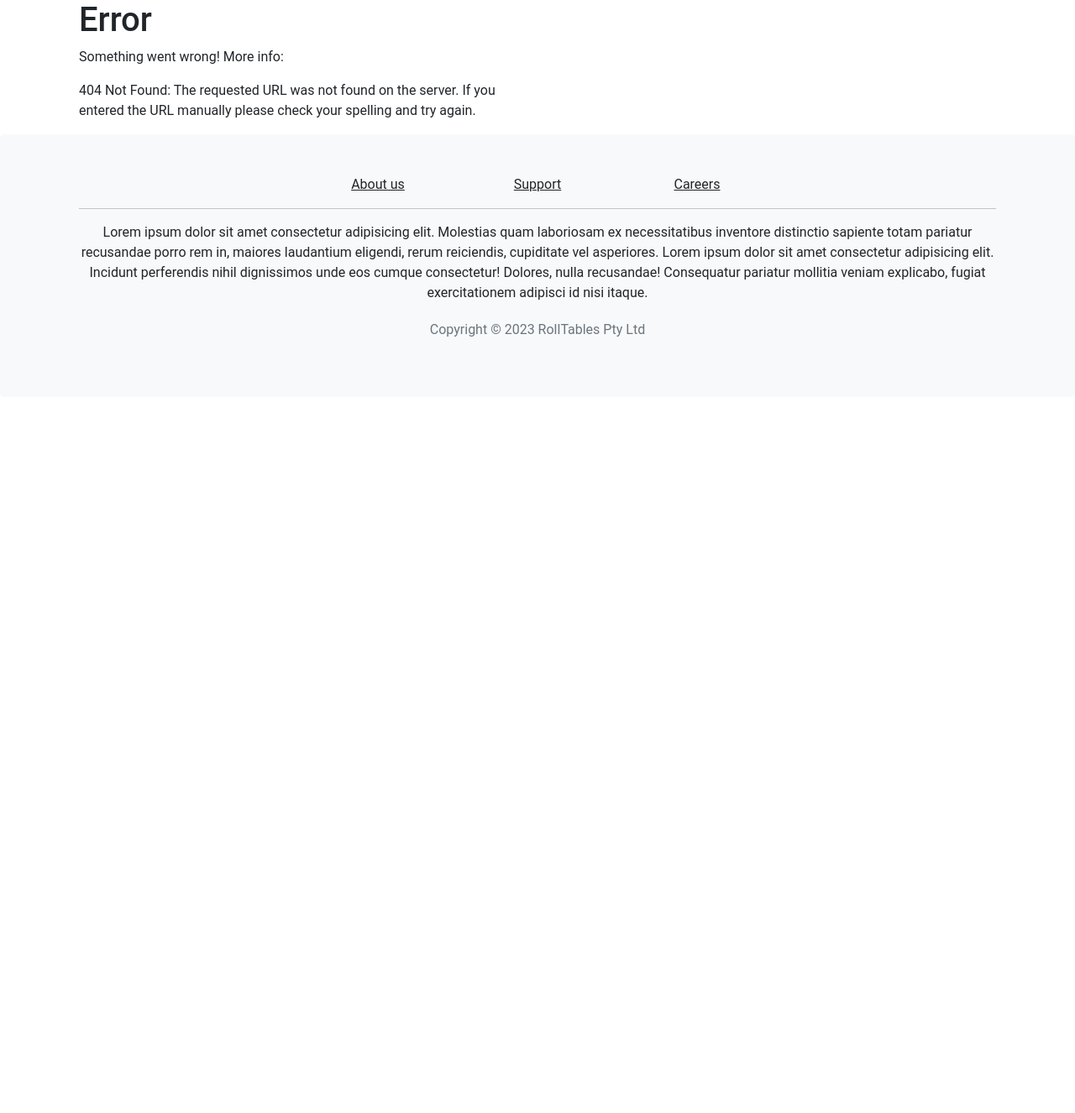
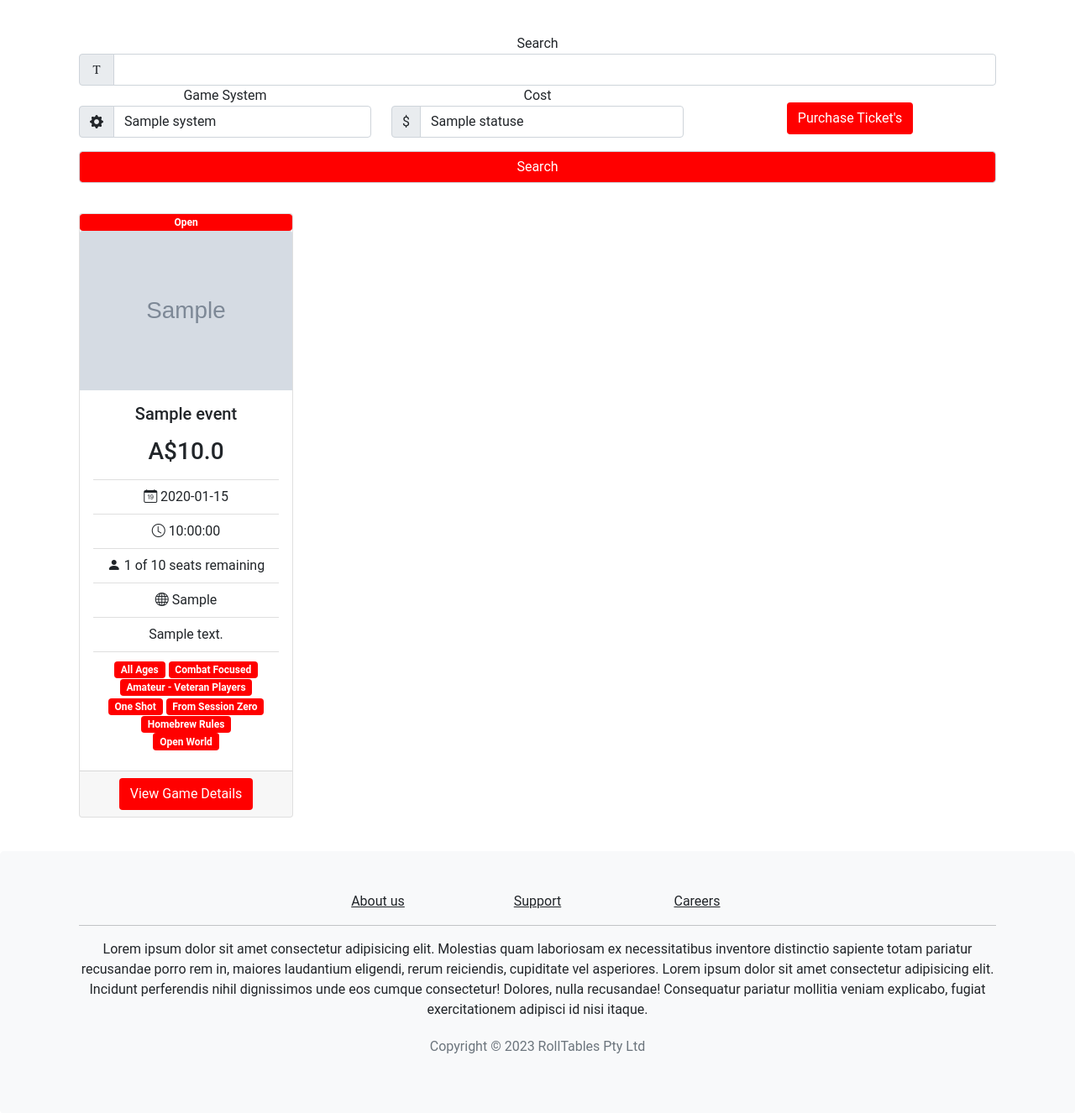
Before and after one commit to Striker146/G18-IAB207-Project, a Flask app: page /events/list in a window 1280 px wide. Shown: the part 76-1402 px from the top of the page at 84% size. Before the commit the page ends 477 px from the top, so only its background shows below. Run offline with Flask 3, Linux system fonts and the light colour scheme; tables that the repository leaves empty hold one stand-in row (values such as "Sample post"); grey boxes marked "Sample" are stand-in pictures; some libraries are stand-ins or nearby versions.

Commit message:
List Events

```diff
--- a/projectfile/website/events.py
+++ b/projectfile/website/events.py
@@ -3,7 +3,7 @@ from werkzeug.security import generate_password_hash,check_password_hash
 from .models import User, Event, GameSystem, EventImage, Comment, AgeGroup, CampaignFocus, PlayerSkillLevel, EventStatus, EventTag, Booking
 from flask_login import login_user, login_required,logout_user, current_user
 from . import db
-from .forms import EventCreationForm, CommentForm, BookingForm
+from .forms import EventCreationForm, CommentForm, BookingForm, SearchForm
 from datetime import datetime
 from werkzeug.utils import secure_filename
 import os
@@ -175,3 +175,11 @@ def get_events_by_username(username):
 
     events_by_user = Event.query.filter_by(owner_id=user.id).all()
     return events_by_user
+
+@bp.route('/events/list')
+def list():
+    search_form = SearchForm()
+    search_form.set_select_fields()
+    events = db.session.scalars(db.select(Event)).all()
+    print(len(events))
+    return render_template('events/list.html', events=events,search_form=search_form)
--- a/projectfile/website/forms.py
+++ b/projectfile/website/forms.py
@@ -60,3 +60,24 @@ class CommentForm(FlaskForm):
 class BookingForm(FlaskForm):
     amount = IntegerField("Amount of Tickets", validators=[InputRequired(), NumberRange(min=1)], default=1)
     submit = SubmitField("Confirm Purchase")
+
+class SearchForm(FlaskForm):
+    search = StringField("Search")
+    status = SelectField("Event Status")
+    game_system = SelectField("GameSystem")
+    age_group = SelectField("Age Group")
+    campaign_focus = SelectField("Campaign Focus")
+    player_skill_level = SelectField("Lower Player Skill Level")
+    one_shot = BooleanField("Is oneshot")
+    session_zero = BooleanField("Starting from Session Zero")
+    homebrew = BooleanField("Homebrew Rules")
+    open_world = BooleanField("Open World")
+    submit = SubmitField("Search")
+
+    def set_select_fields(self):
+        from .models import EventStatus, GameSystem, AgeGroup, CampaignFocus, PlayerSkillLevel
+        system_lists = [[self.status, EventStatus], [self.game_system,GameSystem], [self.age_group,AgeGroup], [self.player_skill_level,PlayerSkillLevel]]
+        for system_set in system_lists:
+            type_list = system_set[1].query.all()
+            result = [(element_type.id, element_type.name) for element_type in type_list]
+            system_set[0].choices = result
--- a/projectfile/website/static/styles/style.css
+++ b/projectfile/website/static/styles/style.css
@@ -13,6 +13,10 @@ h1, h2, h3, h4, h5, h6 {
 
 .bottom_padding{
   padding-bottom: 20px;
+}
+
+.top_padding{
+  padding-top: 20px;
 }
 
 
--- a/projectfile/website/templates/base.html
+++ b/projectfile/website/templates/base.html
@@ -97,7 +97,8 @@
 
 
 
-
+  {% block header %}
+  {% endblock %}
 
   {% block content %}
   {% endblock %}
--- /dev/null
+++ b/projectfile/website/templates/events/list.html
@@ -0,0 +1,148 @@
+{% extends 'base.html' %}
+{% set active_page = 'events/list' %}
+{% from 'bootstrap5/form.html' import render_form %}
+
+{% block content %}
+<div class="padding"></div>
+<div class="container">
+    <form action="" method="post" enctype="multipart/form-data">
+        {{ search_form.hidden_tag() }}
+        <div class="row text-center text-center d-flex justify-content-center bottom_padding">
+            <div class="col-12">
+                Search<div class="input-group">
+                    <span class="input-group-text" id="basic-addon3"><i class="bi bi-fonts"></i></span>
+                    {{ search_form.search(class_ = 'form-control') }}
+                </div>
+            </div>
+            <div class="col-12 col-md-6 col-lg-4">
+                Game System<div class="input-group mb-3">
+                    <span class="input-group-text"><i class="bi bi-gear-fill"></i></span>
+                    {{ search_form.game_system(class_ = 'form-control') }}
+                </div>
+            </div>
+            <div class="col-12 col-md-6 col-lg-4">
+                Cost<div class="input-group">
+                    <span class="input-group-text" id="basic-addon3">$</span>
+                    {{ search_form.status(class_ = 'form-control') }}
+                </div>
+            </div>
+            <div class="col-12 col-md-6 col-lg-4">
+                <div class="top_padding">
+                    <button type="button" class="btn button-theme" data-bs-toggle="modal"
+                        data-bs-target="#exampleModal">
+                        Purchase Ticket's
+                    </button>
+                </div>
+            </div>
+
+            <div class="col-12">
+                <div class="input-group">
+                    {{ search_form.submit(class_ = 'form-control') }}
+                </div>
+            </div>
+        </div>
+        <div class="modal fade" id="exampleModal" tabindex="-1" aria-labelledby="exampleModalLabel" aria-hidden="true">
+            <div class="modal-dialog">
+                <div class="modal-content">
+                    <div class="modal-header">
+
+                    </div>
+                    <div class="modal-body">
+                        <div class="row text-center text-center d-flex justify-content-center bottom_padding">
+                            <div class="col-12">
+                                Search<div class="input-group">
+                                    <span class="input-group-text" id="basic-addon3"><i class="bi bi-fonts"></i></span>
+                                    {{ search_form.search(class_ = 'form-control') }}
+                                </div>
+                            </div>
+                            <div class="col-12 col-md-6 col-lg-4">
+                                Game System<div class="input-group mb-3">
+                                    <span class="input-group-text"><i class="bi bi-gear-fill"></i></span>
+                                    {{ search_form.game_system(class_ = 'form-control') }}
+                                </div>
+                            </div>
+                            <div class="col-12 col-md-6 col-lg-4">
+                                Status<div class="input-group">
+                                    <span class="input-group-text" id="basic-addon3">$</span>
+                                    {{ search_form.status(class_ = 'form-control') }}
+                                </div>
+                            </div>
+                            <div class="col-12 col-md-6 col-lg-4">
+                                <div class="top_padding">
+                                    <button type="button" class="btn button-theme" data-bs-toggle="modal"
+                                        data-bs-target="#exampleModal">
+                                        Purchase Ticket's
+                                    </button>
+                                </div>
+                            </div>
+
+                            <div class="col-12">
+                                <div class="input-group">
+                                    {{ search_form.submit(class_ = 'form-control') }}
+                                </div>
+                            </div>
+                        </div>
+                    </div>
+
+                    <div class="modal-footer">
+
+                    </div>
+                </div>
+            </div>
+        </div>
+    </form>
+</div>
+
+
+
+<div class="container text-center">
+    <div class="row row-cols-1 row-cols-xs-1 row-cols-sm-2 row-cols-md-3 row-cols-lg-4">
+        {%for event in events%}
+        <div class="col">
+            <div class="card h-100">
+
+                <span class="badge badge-theme">Open</span>
+                <img src={{ url_for('static', filename=event.images[0].filepath) }} class="card-img-top">
+                <div class="card-body">
+                    <h5 class="card-title">{{event.title}}</h5>
+                    <ul class="list-group list-group-flush">
+                        <li class="list-group-item">
+                            <h3>A${{event.cost|float|round(2)}}</h3>
+                        </li>
+                        <li class="list-group-item">
+                            <i class="bi bi-calendar-date"></i> {{event.date}}
+                        </li>
+                        <li class="list-group-item">
+                            <i class="bi bi-clock"></i> {{event.start_time}}
+                        </li>
+                        <li class="list-group-item"><i class="bi bi-person-fill"></i> {{event.remaining_tickets}} of
+                            {{event.total_tickets}} seats remaining </li>
+                        <li class="list-group-item"><i class="bi-globe"> </i>{{event.location}}</li>
+                        <li class="list-group-item">
+                            <p class="card-text">
+                                {{event.description}} </p>
+                        </li>
+
+                        <li class="list-group-item">
+                            <p class="card-text">
+                                <span class="badge badge-theme">All Ages</span> <span class="badge badge-theme">Combat
+                                    Focused</span> <span class="badge badge-theme">Amateur - Veteran Players</span>
+                                <span class="badge badge-theme">One Shot</span> <span class="badge badge-theme">From
+                                    Session
+                                    Zero</span> <span class="badge badge-theme">Homebrew Rules</span> <span
+                                    class="badge badge-theme">Open World</span>
+                            </p>
+                        </li>
+                    </ul>
+                </div>
+                <div class="card-footer">
+                    <a href="{{ url_for('events.showevent', id=event.id) }}"
+                        class="btn button-theme stretched-link">View Game Details</a>
+                </div>
+            </div>
+        </div>
+        {%endfor%}
+    </div>
+    <div class="padding"></div>
+</div>
+{% endblock %}
--- a/projectfile/website/templates/index.html
+++ b/projectfile/website/templates/index.html
@@ -97,7 +97,7 @@
       <div class="mb-3"></div>
 
       <div class="d-grid gap-2 ml-3 padding">
-        <button class="btn button-theme" type="button">View More Events</button>
+        <a href="{{ url_for('events.list')}}" class="btn button-theme"  type="button">View More Events</a>
       </div>
     </div>
   </div>
--- a/projectfile/website/views.py
+++ b/projectfile/website/views.py
@@ -17,8 +17,7 @@ def index():
     else:
     # If no specific game system is chosen (i.e., "All" option was selected or no filter is applied),
     # fetch all the events regardless of their game_system_id.
-        events = db.session.scalars(db.select(Event)).all()
-
+        events = db.session.scalars(db.select(Event)).fetchmany(4)
     # Fetch a list of all the available game systems for populating the dropdown.
     game_systems = db.session.scalars(db.select(GameSystem)).all()
 
```
Also changed, not shown: projectfile/website/templates/events/show.html (+7 -9 lines).
